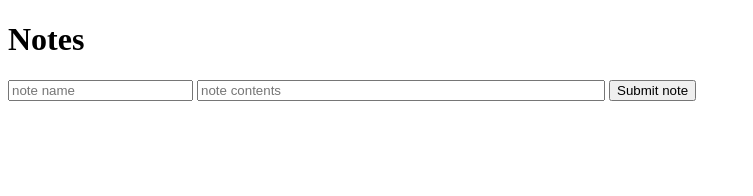
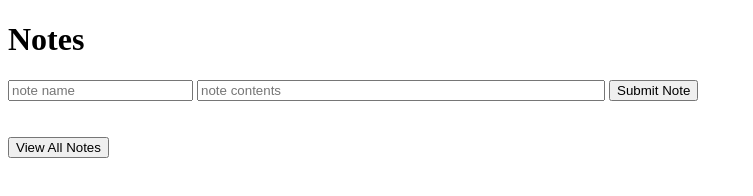
Before and after one commit to MJGrant/sea-b20-day8hw-notesApp, a website: page static/index.html in a window 1280 px wide. Shown: the whole page, without its empty margins (0-753 px from the left). Drawn offline with nearby package versions, Linux system fonts and the light colour scheme.

Commit message:
Added a simple front-end for adding a note and viewing all the notes.

```diff
--- a/server.js
+++ b/server.js
@@ -10,7 +10,7 @@ app.use(express.static(__dirname + '/static'));
 mongoose.connect(process.env.MONGO_URL || 'mongodb://localhost/notes-development');
 //when on heroku, url will be used
 
-app.use(bodyparser.json());
+app.use(bodyparser.urlencoded({ extended: false }));
 require('./routes/note-routes')(app); //require note-routes (which is exported from same named file)
 
 var server = http.createServer(app);
--- a/static/css/style.css
+++ b/static/css/style.css
@@ -1,3 +1,3 @@
-#noteContents {
+.noteEntryLong {
   width:400px;
 }
--- a/static/index.html
+++ b/static/index.html
@@ -8,27 +8,26 @@
 </head>
 <body>
   <h1>Notes</h1>
-  <form action="/api/v_0_0_1/notes" method="post" id="notesForm">
+  <!-- add a new note -->
+  <form action="/api/v_0_0_1/notes"
+    enctype="application/x-www-form-urlencoded"
+    method="post"
+    id="notesForm">
     <input type="text" placeholder="note name" id="noteName" name="noteName"></input>
-    <input type="text" placeholder="note contents" id="noteContents" name="noteBody"></input>
-    <input type="submit" value="Submit note"/>
+    <input type="text" placeholder="note contents" class="noteEntryLong" name="noteBody"></input>
+    <input type="submit" value="Submit Note"/>
   </form>
+  <br><br>
 
-<!--
-  <script>
-  $("#notesForm").submit(function(event) {
-    event.preventDefault();
+  <!-- view all the existing notes -->
+  <form action="/api/v_0_0_1/notes"
+    enctype="application/x-www-form-urlencoded"
+    method="get"
+    id="getForm">
+    <input type="submit" value="View All Notes"/>
+  </form>
+  <br>
 
-    var $form = $(this),
-    name = $form.find("#noteName").val(),
-    contents = $form.find("#noteContents").val(),
-    url = "/";
-
-    var posting = $.post(url, {name:name, contents:contents});
-  });
-
-  </script>
--->
-
+  </form>
 </body>
 </html>
```
Also changed, not shown: routes/note-routes.js (+16 -9 lines).
